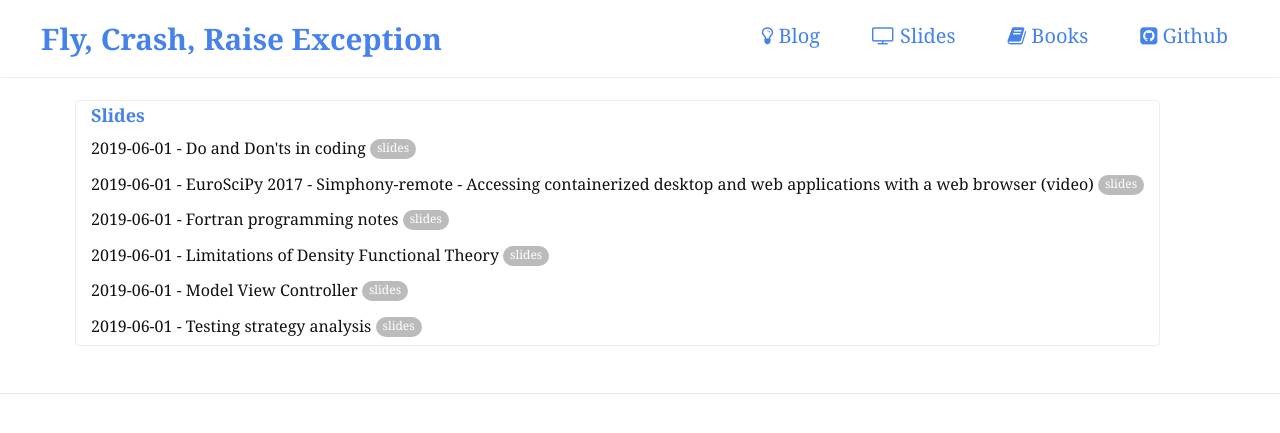
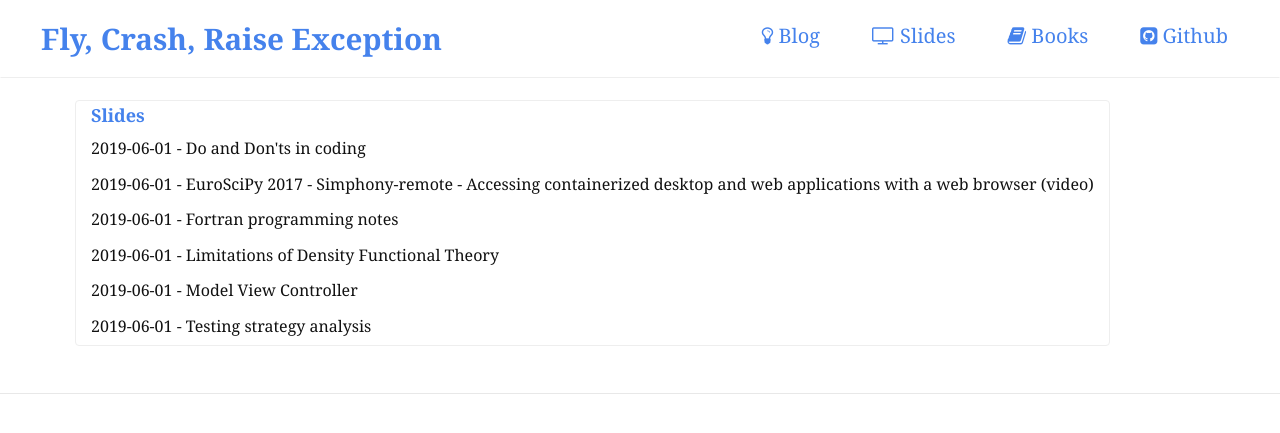
Before and after one commit to stefanoborini/stefanoborini.github.io, a Jekyll site: the page built from slides/index.html, in a window 1280 px wide. Shown: the top 433 px of the page. Built offline with Jekyll 4.4.1, drawn with Linux system fonts in a browser that asks for light colours.

Commit message:
Removed tag from books and slides

```diff
--- a/books/index.html
+++ b/books/index.html
@@ -14,9 +14,9 @@
                     {% assign sorted_posts = site.categories.books | sort:"title" %}
                     {% for post in sorted_posts %}
                         {% if post.link_to %}
-                            <a href="{{ post.link_to }}" class="index-anchor"><div class="panel-body">{{post.date | date: "%Y-%m-%d"}} - {{ post.title }} <span class="badge badge-secondary">{{ post.category }}</span></div></a>
+                            <a href="{{ post.link_to }}" class="index-anchor"><div class="panel-body">{{post.date | date: "%Y-%m-%d"}} - {{ post.title }}</div></a>
                         {% else %}
-                            <a href="{{ post.url | prepend: site.baseurl }}" class="index-anchor"><div class="panel-body">{{post.date | date: "%Y-%m-%d"}} - {{ post.title }} <span class="badge badge-secondary">{{ post.category }}</span></div></a>
+                            <a href="{{ post.url | prepend: site.baseurl }}" class="index-anchor"><div class="panel-body">{{post.date | date: "%Y-%m-%d"}} - {{ post.title }}</div></a>
                         {% endif %}
                     {% endfor %}
                     </div>
--- a/slides/index.html
+++ b/slides/index.html
@@ -14,9 +14,9 @@
                     {% assign sorted_posts = site.categories.slides | sort:"title" %}
                     {% for post in sorted_posts %}
                         {% if post.link_to %}
-                            <a href="{{ post.link_to }}" class="index-anchor"><div class="panel-body">{{post.date | date: "%Y-%m-%d"}} - {{ post.title }} <span class="badge badge-secondary">{{ post.category }}</span></div></a>
+                            <a href="{{ post.link_to }}" class="index-anchor"><div class="panel-body">{{post.date | date: "%Y-%m-%d"}} - {{ post.title }}</div></a>
                         {% else %}
-                            <a href="{{ post.url | prepend: site.baseurl }}" class="index-anchor"><div class="panel-body">{{post.date | date: "%Y-%m-%d"}} - {{ post.title }} <span class="badge badge-secondary">{{ post.category }}</span></div></a>
+                            <a href="{{ post.url | prepend: site.baseurl }}" class="index-anchor"><div class="panel-body">{{post.date | date: "%Y-%m-%d"}} - {{ post.title }}</div></a>
                         {% endif %}
                     {% endfor %}
                     </div>
```
